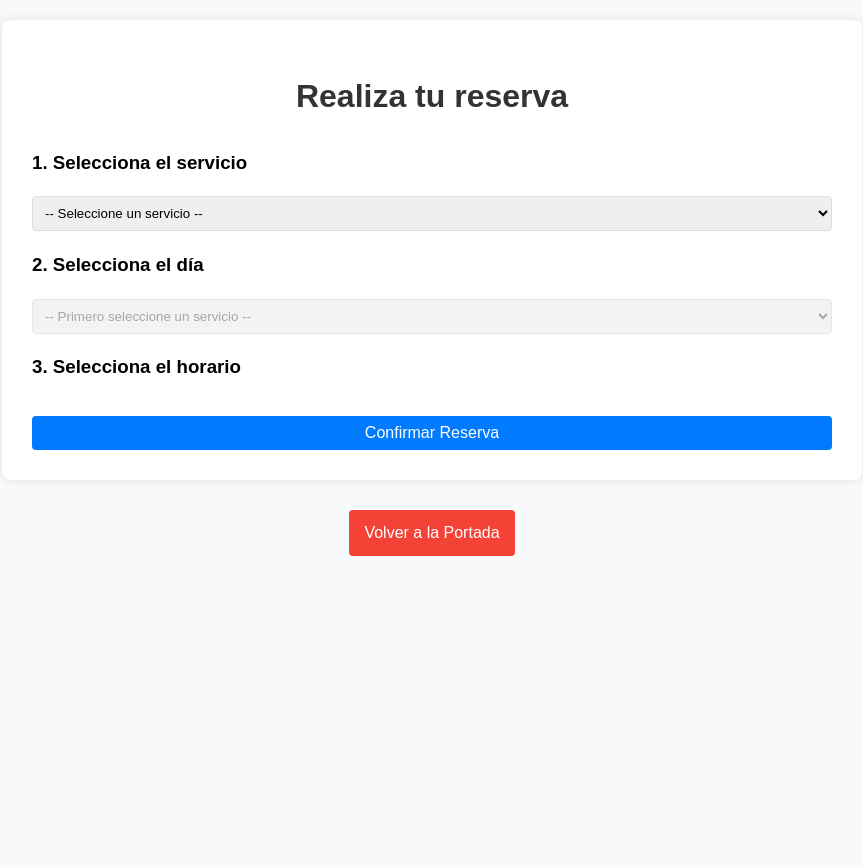
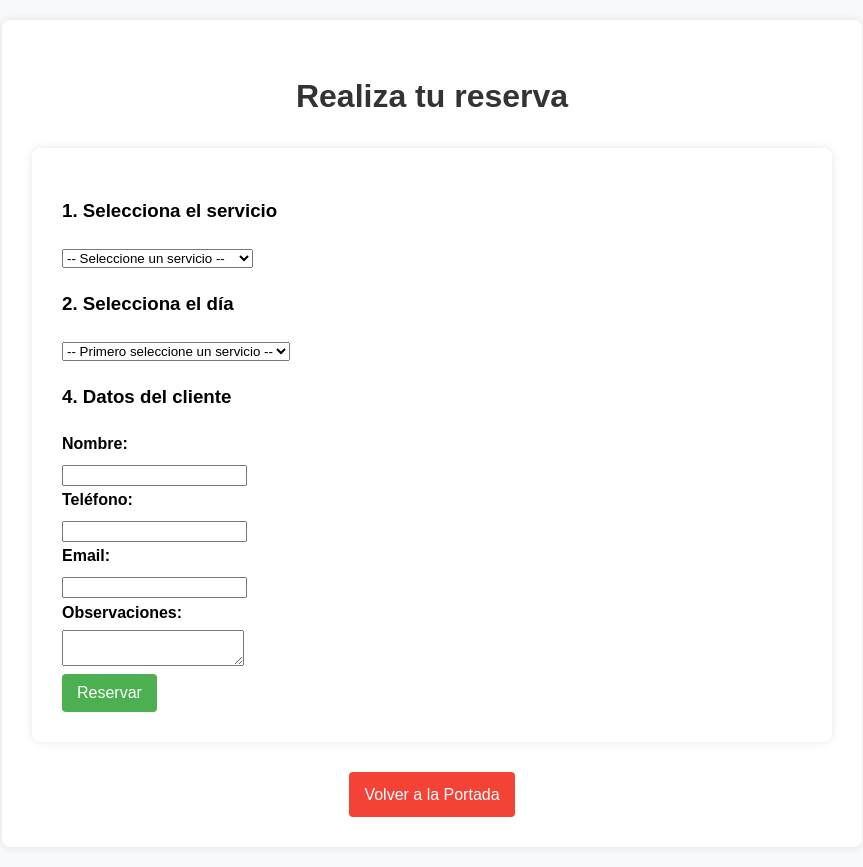
Before and after one commit to Daniel17769676/Web_practica_01, a Django app: template usuarios/templates/usuarios/reservar.html in a window 1280 px wide. Shown: the whole page, without its empty margins (208-1071 px from the left). Before the commit the page ends 556 px from the top, so only its background shows below. Run offline with Django 5.2, Linux system fonts and the light colour scheme; the template is opened without the code that fills it, so the values that code supplies are empty.

Commit message:
Corrección de flujo de selección de servicios * Se reparó la consulta a la base de datos para servicios únicos * Se corrigió la ruta seleccionar_servicios/ * Se verificó la carga correcta en el template

```diff
--- a/Web_agendas/urls.py
+++ b/Web_agendas/urls.py
@@ -11,5 +11,4 @@ urlpatterns = [
     path('disponibilidad/', views.disponibilidad_view, name='disponibilidad'),  # URL para la disponibilidad
 
 
-
 ]
--- a/servicios_administrador/templates/mi_web/confirmacion.html
+++ b/servicios_administrador/templates/mi_web/confirmacion.html
@@ -6,6 +6,7 @@
     <meta name="viewport" content="width=device-width, initial-scale=1.0">
     <title>Confirmación de Reserva</title>
     <link rel="stylesheet" href="{% static 'servicios_administrador/styles.css' %}">
+    <link rel="icon" href="{% static 'img/agenda.png' %}" type="image/png" />
 </head>
 
 <body>
--- a/servicios_administrador/views.py
+++ b/servicios_administrador/views.py
@@ -3,8 +3,11 @@ from .models import Disponibilidad
 from django.contrib import messages
 
 
+
 # Vista para CREAR disponibilidades (ADMINISTRADOR)
 def disponibilidad_view(request):
+    #Para mostrar servicios disponibles (GET), EL GET es un método HTTP que se utiliza para solicitar datos de un recurso específico. En este caso, se utiliza para mostrar los servicios disponibles del administrador/oferente
+    servicios_disponibles = Disponibilidad.objects.all() #Filtra las disponibilidades la base de datos.
     if request.method == 'POST':
         print("DATOS RECIBIDOS:", request.POST) #Imprime los datos recibidos en la consola para depuración.
         #Guardar los datos del formulario en la base de datos
@@ -17,7 +20,8 @@ def disponibilidad_view(request):
             disponible=True # esta linea guarda el valor de la casilla de verificación y lo convierte en un booleano, un booleano es un tipo de dato que solo puede tener dos valores: verdadero o falso.
             )
         return redirect('servicios_administrador:confirmacion') #Redirect es una función que redirige al usuario a otra URL después de que se haya procesado el formulario. En este caso, redirige a la plantilla 'Confirmacion.html' después de guardar la disponibilidad en la base de datos.
-    return render(request, 'mi_web/Disponibilidad.html')#En caso de que la solicitud no sea un POST, se renderiza la plantilla 'Disponibilidad.html' para mostrar el formulario al usuario.
+    return render(request, 'mi_web/Disponibilidad.html' ,{servicios_disponibles: servicios_disponibles} #la variable 'servicios_disponibles' se pasa al contexto de la plantilla para que pueda ser utilizada en la vista.
+    )#En caso de que la solicitud no sea un POST, se renderiza la plantilla 'Disponibilidad.html' para mostrar el formulario al usuario.
 
 # Vista para confirmar datos guardados al ofrecer disponibilidad (ADMINISTRADOR)
 def confirmacion_view(request):
--- a/usuarios/models.py
+++ b/usuarios/models.py
@@ -1,4 +1,5 @@
 from django.db import models
+
 
 class ReservaUsuarios(models.Model):
     administrador = models.ForeignKey('servicios_administrador.Administrador', on_delete=models.CASCADE)  # Relación con el administrador
--- a/usuarios/static/usuarios/styles.css
+++ b/usuarios/static/usuarios/styles.css
@@ -27,15 +27,8 @@ label {
   margin-bottom: 5px;
   font-weight: bold;
 }
-input,
-select,
-textarea {
-  width: 100%;
-  padding: 8px;
-  border: 1px solid #ddd;
-  border-radius: 4px;
-  box-sizing: border-box;
-}
+
+
 .btn-primary {
   background-color: #007bff;
   color: white;
--- a/usuarios/templates/usuarios/reserva_exito.html
+++ b/usuarios/templates/usuarios/reserva_exito.html
@@ -6,6 +6,7 @@
     <meta name="viewport" content="width=device-width, initial-scale=1.0">
     <title>Reserva Confirmada</title>
     <link rel="stylesheet" href="{% static 'usuarios/styles.css' %}">
+    <link rel="icon" href="{% static 'img/agenda.png' %}" type="image/png" />
 </head>
 
 <body>
--- a/usuarios/templates/usuarios/reservar.html
+++ b/usuarios/templates/usuarios/reservar.html
@@ -1,90 +1,75 @@
 <!DOCTYPE html>
 <html lang="es">
+
 <head>
     {% load static %}
     <meta charset="UTF-8">
     <meta name="viewport" content="width=device-width, initial-scale=1.0">
     <title>Realizar Reserva</title>
     <link rel="stylesheet" href="{% static 'usuarios/styles.css' %}">
+    <link rel="icon" href="{% static 'img/agenda.png' %}" type="image/png" />
 </head>
 
 <body>
     <div class="container">
         <h1>Realiza tu reserva</h1>
-        <form method="post">
+        <form method="post" action="{% url 'usuarios:mostrar_servicios' %}">
             {% csrf_token %}
 
+            <div class="container form">
                 <!-- Paso 1: Selección de servicio -->
                 <div class="form-section">
                     <h3>1. Selecciona el servicio</h3>
-            <select name="servicio" id="servicio-select" class="form-control" required>
+                    <select name="servicio" required>
                         <option value="">-- Seleccione un servicio --</option>
-                {% for servicio in servicios_disponibles %}
-                    <option value="{{ servicio }}">{{ servicio }}</option>
+                        {% for servicio in servicios %}
+                        <option value="{{ servicio }}">
+                            {{ servicio }}
+                        </option>
+                        {% empty %}
+                        <option value="">No hay servicios disponibles</option>
                         {% endfor %}
                     </select>
                 </div>
 
-
                 <!-- Paso 2: Selección de día -->
                 <div class="form-section">
                     <h3>2. Selecciona el día</h3>
-            <select name="dia" id="dia-select" class="form-control" required disabled>
+                    <select name="dia" id="dia-select" class="form-control" required>
                         <option value="">-- Primero seleccione un servicio --</option>
                     </select>
                 </div>
 
-        <!-- Paso 3: Selección de horario -->
+                <!-- Paso 3: Selección de horario
+                POR CONSTRUIR TOMAR EN CUENTA METRICAS COMO HORARIO INICIO Y HORARIO FIN
+                -->
+
+
+                <!-- Paso 4: Datos del cliente -->
                 <div class="form-section">
-            <h3>3. Selecciona el horario</h3>
-            <div id="horarios-container" style="display:none;">
-                <!-- Los horarios disponibles se cargarán aquí via AJAX -->
+                    <h3>4. Datos del cliente</h3>
+                    <label for="nombre">Nombre:</label>
+                    <input type="text" name="nombre" id="nombre" class="form-control" required>
+
+                    <label for="telefono">Teléfono:</label>
+                    <input type="tel" name="telefono" id="telefono" class="form-control" required>
+
+                    <label for="email">Email:</label>
+                    <input type="email" name="email" id="email" class="form-control" required>
+
+                    <label for="observaciones">Observaciones:</label>
+                    <textarea name="observaciones" id="observaciones" class="form-control"></textarea>
+                </div>
+
+                <div class="button-container">
+                    <button type="submit" class="btn-reservar">Reservar</button>
                 </div>
             </div>
-
-
-        <!-- Paso 4: Datos personales (solo visible cuando se selecciona horario) -->
-        <div id="datos-personales" style="display:none;">
-            <h3>4. Tus datos</h3>
-            <div class="form-group">
-                <label for="nombre">Nombre completo:</label>
-                <input type="text" name="nombre" class="form-control" required>
-            </div>
-            <div class="form-group">
-                <label for="email">Email:</label>
-                <input type="email" name="email" class="form-control" required>
-            </div>
-            <div class="form-group">
-                <label for="telefono">Teléfono:</label>
-                <input type="tel" name="telefono" class="form-control" required>
-            </div>
-        </div>
-
-
-
-
-
-
-
-
-
-
-
-
-
-
-
-            <button type="submit" class="btn-primary">Confirmar Reserva</button>
         </form>
-    </div>
-
-
         <div class="button-container" style="text-align: center; margin-top: 20px;">
             <a href="{% url 'base' %}" class="btn-volver">Volver a la Portada</a>
         </div>
+    </div>
+</body>
 
-
-
-
-</body>
 </html>
--- a/usuarios/urls.py
+++ b/usuarios/urls.py
@@ -1,9 +1,16 @@
 from django.urls import path
-from .views import ReservaUsuarios
+from. import views
 
 app_name = 'usuarios'  # Namespace
 
 urlpatterns = [
-path('reservar/', ReservaUsuarios, name='reservar'),
+#Muestra el formularios con los servicios disponibles desde la base de datos (GET)
+path('seleccionar_servicios/', views.seleccionar_servicios_view, name='mostrar_servicios'),
+
+#Procesa el formulario de reserva (POST) y redirige a la vista de confirmación
+path('reservar/procesar/', views.procesar_reserva_view, name='reservar_procesar'),
+
+#Redirige a la vista de confirmación de reserva exitosa
+path('reserva_exito/', views.reserva_exito_view, name='reserva_exito'),
 
 ]
```
Also changed, not shown: servicios_administrador/models.py (+0 -16 lines), servicios_administrador/templates/mi_web/Disponibilidad.html (+4 -3 lines), templates/base.html (+12 -5 lines), usuarios/views.py (+33 -9 lines), Web_agendas/views.py (line endings or trailing spaces), servicios_administrador/migrations/0001_initial.py, servicios_administrador/migrations/0002_alter_administrador_table_alter_disponibilidad_table_and_more.py (deleted), servicios_administrador/migrations/0003_alter_administrador_table_alter_disponibilidad_table_and_more.py (deleted), static/img/agenda.png (added), usuarios/migrations/0001_initial.py. Lines whose indentation alone changed are shown as unchanged.
